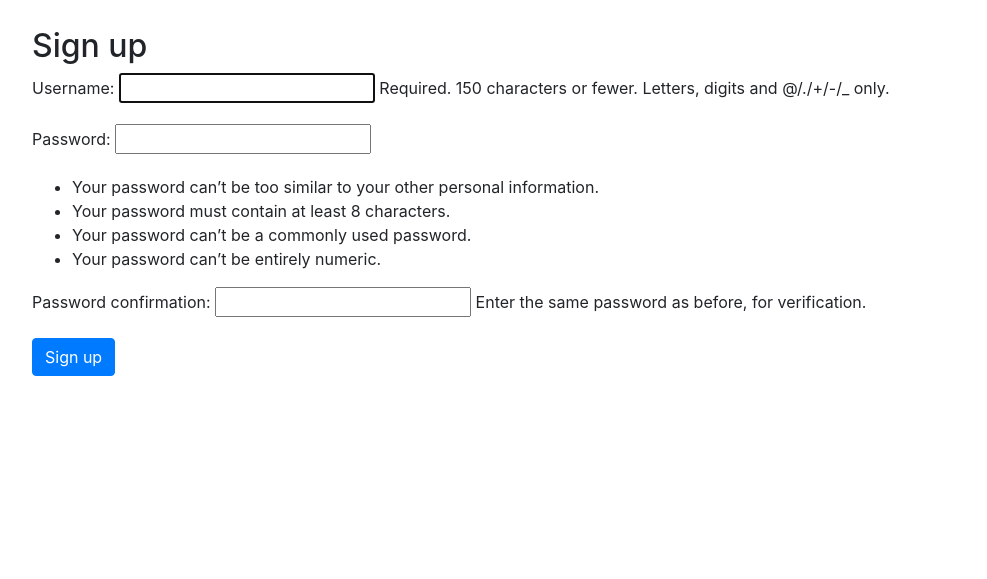
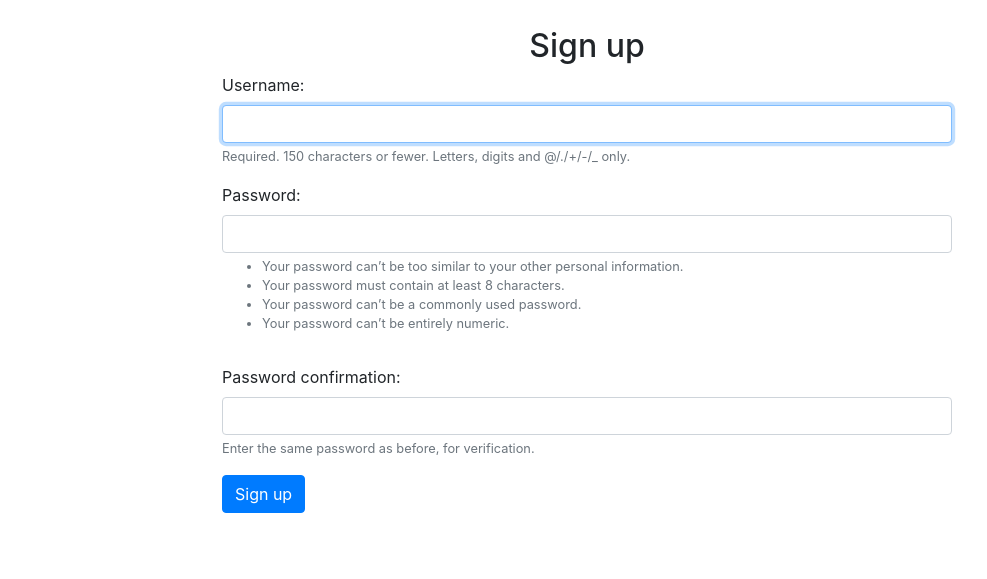
Before and after one commit to laurakciic/ferit-se, a Django app: page /accounts/sign-up in a window 1280 px wide. Shown: the part 221-800 px from the top of the page, without its empty margins (53-1040 px from the left). Run offline with Django 3.2, Linux system fonts and the light colour scheme; some libraries are stand-ins or nearby versions.

Commit message:
add django-widget-tweaks and move bootstrap form to includes

```diff
--- /dev/null
+++ b/lv7-MyImgur-site/myimgur/app/templates/includes/bs4_form.html
@@ -0,0 +1,42 @@
+{% load widget_tweaks %}    <!-- treba samo kad renderiramo formu -->
+
+<!-- {{ form.as_p }}    renderira formu kao paragrafe -->
+
+{% for hidden_field in form.hidden_fields %}
+{{ hidden_field }}
+{% endfor %}
+
+{% if form.non_field_errors %}
+    <div class="alert alert-danger" role="alert">
+        {% for error in form.non_field_errors %}
+            {{ error }}
+        {% endfor %}
+    </div>
+{% endif %}
+
+{% for field in form.visible_fields %}
+    <div class="row form-group">                  <!-- row omogucuje da child divovi koriste one kolone od bootstrapa -->
+        <div class="col-md-8 controls mx-auto">   <!-- mx-auto centrira posto imamo sve u jednoj koloni sirine 8 stupaca, a imamo 12 kolona -->
+            {{ field.label_tag }}
+
+            {% if form.is_bound %}
+                {% if field.errors %}
+                    {% render_field field class="form-control is-invalid" %}
+                    {% for error in field.errors %}
+                        <div class="invalid-feedback">
+                            {{ error }}
+                        </div>
+                    {% endfor %}
+                {% else %}
+                    {% render_field field class="form-control is-valid" %}
+                {% endif %}
+            {% else %}
+                {% render_field field class="form-control" %}  <!-- ako nije bound - nema data jos jer prvi puta renderiramo ovu kontrolu -->
+            {% endif %}
+
+            {% if field.help_text %}
+                <small class="form-text text-muted">{{ field.help_text }}</small>
+            {% endif %}
+        </div>
+    </div>
+{% endfor %}
--- a/lv7-MyImgur-site/myimgur/app/templates/registration/signup.html
+++ b/lv7-MyImgur-site/myimgur/app/templates/registration/signup.html
@@ -1,17 +1,25 @@
-{% extends 'app/base.html' %}
+{% extends 'app/base.html' %}   <!-- ovaj template ucitava se kad otvorimo localhost accounts login  -->
 
-{% block content %}       <!-- ovaj template ucitava se kad otvorimo localhost accounts login  -->
-<div class="container">
+{% block content %}
     <div class="row">
-        <h2>Sign up</h2>
+        <div class="col-md-12">
+            <h2 class="text-center">Sign up</h2>
+        </div>
     </div>
-    <div class="row">                                   <!-- submitat ce post request na isti url i uhvatit ce ga ista ova -->
-        <form method="post" accept-charset="utf-8">     <!-- akcija django.contrib.auth.urls koja ce obraditi ovu formu -->
-            {% csrf_token %}
-            {{ form.as_p }}   <!-- renderirat ce formu kao paragrafe -->
+    <!-- submitat ce post request na isti url i uhvatit ce ga ista ova -->
+    <form method="post" accept-charset="utf-8">     <!-- akcija django.contrib.auth.urls koja ce obraditi ovu formu -->
+        {% csrf_token %}
 
-            <input type="submit" value="Sign up" class="btn btn-primary">
-        </form>
-    </div>
-</div>
+        <!-- renderiranje bs4_form.htmla, no buduci da je django template, moramo mu reci sta je form -->
+        <!-- jer taj include nema pristup kontekstu da zna tocno sta je form pa mu kazemo -->
+        <!-- form u tebi je ovaj form kojem imamo pristup iz konteksta (form=form) -->
+        {% include 'includes/bs4_form.html' with form=form %}
+
+        <div class="row">
+            <div class="col-md-8 mx-auto">
+                <input type="submit" value="Sign up" class="btn btn-primary">
+            </div>
+        </div>
+
+    </form>
 {% endblock %}
--- a/lv7-MyImgur-site/myimgur/imgur/settings.py
+++ b/lv7-MyImgur-site/myimgur/imgur/settings.py
@@ -38,6 +38,8 @@ INSTALLED_APPS = [
     'django.contrib.sessions',
     'django.contrib.messages',
     'django.contrib.staticfiles',
+
+    'widget_tweaks',
 ]
 
 MIDDLEWARE = [
--- a/lv7-MyImgur-site/myimgur/requirements.txt
+++ b/lv7-MyImgur-site/myimgur/requirements.txt
@@ -1,4 +1,5 @@
 asgiref==3.3.1
 Django==3.1.3
+django-widget-tweaks==1.4.9
 pytz==2020.4
 sqlparse==0.4.1
```
Also changed, not shown: lv7-MyImgur-site/myimgur/app/templates/registration/login.html (+21 -10 lines), lv7-MyImgur-site/myimgur/accounts/views.py (line endings or trailing spaces).
